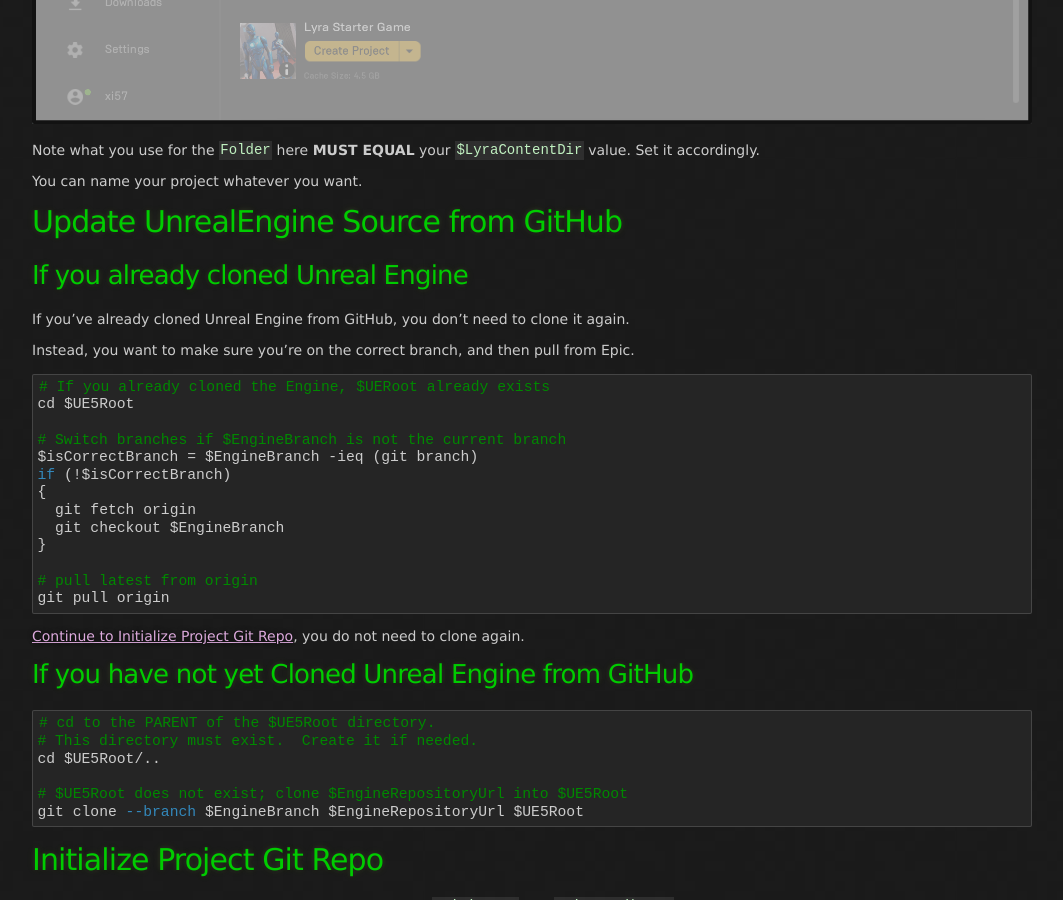
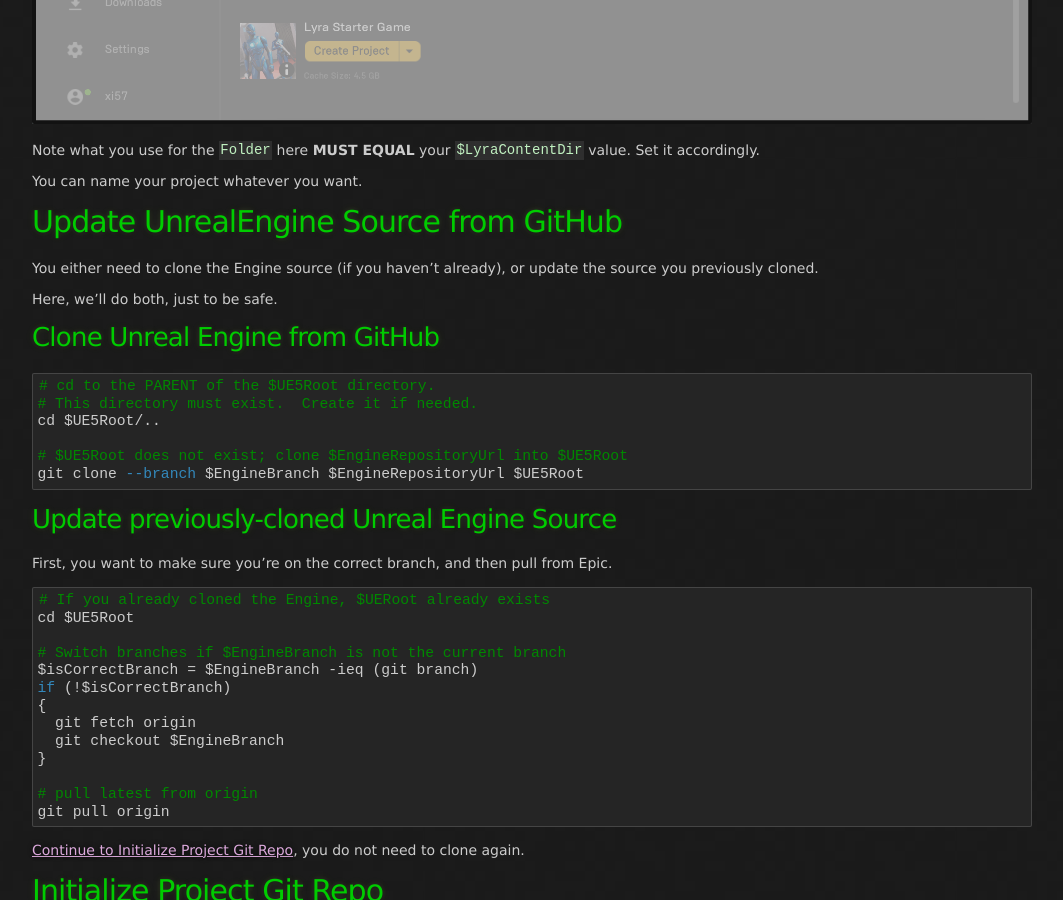
Before and after one commit to x157/x157.github.io, a Jekyll site: the page built from UE5/LyraStarterGame/Tutorials/How-to-Create-a-Lyra-Repo.md, in a window 1280 px wide and 900 px high, scrolled down 2502 px. Shown: the whole window, without its empty margins (108-1171 px from the left). Built offline with Jekyll 4.4.1, drawn with Linux system fonts in a browser that asks for light colours.

Commit message:
Move UE5 repo clone above update
This way it works for first-timers without them having to pay too much attention to the procedure.

````diff
--- a/UE5/LyraStarterGame/Tutorials/How-to-Create-a-Lyra-Repo.md
+++ b/UE5/LyraStarterGame/Tutorials/How-to-Create-a-Lyra-Repo.md
@@ -93,12 +93,27 @@ You can name your project whatever you want.
 <a id='CloneUnrealEngine'></a>
 # Update UnrealEngine Source from GitHub
 
-## If you already cloned Unreal Engine
+You either need to clone the Engine source (if you haven't already),
+or update the source you previously cloned.
 
-If you've already cloned Unreal Engine from GitHub,
-you don't need to clone it again.
+Here, we'll do both, just to be safe.
 
-Instead, you want to make sure you're on the correct branch,
+
+## Clone Unreal Engine from GitHub
+
+```powershell
+# cd to the PARENT of the $UE5Root directory.
+# This directory must exist.  Create it if needed.
+cd $UE5Root/..
+
+# $UE5Root does not exist; clone $EngineRepositoryUrl into $UE5Root
+git clone --branch $EngineBranch $EngineRepositoryUrl $UE5Root
+```
+
+
+## Update previously-cloned Unreal Engine Source
+
+First, you want to make sure you're on the correct branch,
 and then pull from Epic.
 
 ```powershell
@@ -118,18 +133,6 @@ git pull origin
 ```
 
 [Continue to Initialize Project Git Repo](#InitGitRepo), you do not need to clone again.
-
-## If you have not yet Cloned Unreal Engine from GitHub
-
-```powershell
-# cd to the PARENT of the $UE5Root directory.
-# This directory must exist.  Create it if needed.
-cd $UE5Root/..
-
-# $UE5Root does not exist; clone $EngineRepositoryUrl into $UE5Root
-git clone --branch $EngineBranch $EngineRepositoryUrl $UE5Root
-```
-
 
 <a id='InitGitRepo'></a>
 # Initialize Project Git Repo
````
